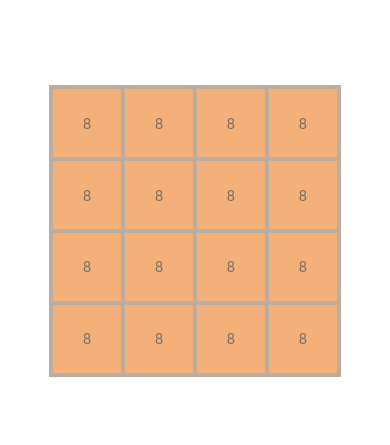
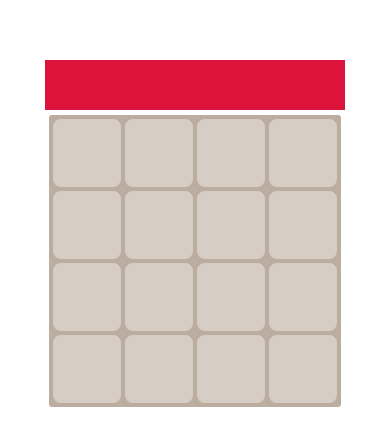
Before and after one commit to MoophHD/2048-2-players, a React Native app: screen / in a window 390 px wide. Shown: the part 191-636 px from the top of the page. Built offline with nearby package versions, Linux system fonts and the light colour scheme.

Commit message:
spawn, vertical jesture setup

```diff
--- a/src/components/Field/index.js
+++ b/src/components/Field/index.js
@@ -1,7 +1,8 @@
 import React, { Component } from "react";
 import { View,
          StyleSheet,
-         Text
+         Text,
+         TouchableOpacity
 } from 'react-native';
 import PropTypes from 'prop-types';
 import {
@@ -16,17 +17,23 @@ import GestureRecognizer, { swipeDirections } from '../GestureRecognizer';
 import { BOARD_SIDE } from "config/metrics";
 import * as Animatable from 'react-native-animatable';
 
-
+// metrics
 const CELLS = 4;
 const CELL_PADDING = 2.5;
 const BOARD_PADDING = 5 - CELL_PADDING;
 const CELL_SIDE = ( BOARD_SIDE - 2*BOARD_PADDING) / 4;
+
+// cell / board stuff
+const TIMING = {
+    spawn: 10000
+}
 
 const GESTURE_RESPONDER_CONFIG = {
   velocityThreshold: 0.3,
   directionalOffsetThreshold: 80
 };
 
+// let last
 class Field extends Component {
     constructor(state) {
         super(state);
@@ -35,7 +42,7 @@ class Field extends Component {
         let ids = Array.from(new Array(BOARD_SIZE),(val,index)=>index + 1);
         let byid = {};
 
-        ids.forEach((id) => { byid[id] = { value: 8 }; } );
+        ids.forEach((id) => { byid[id] = { value: 0 }; } );
 
         this.state = {
             ids,
@@ -44,25 +51,83 @@ class Field extends Component {
 
         this.handleSwipe = this.handleSwipe.bind(this);
     }
+
     handleSwipe(direction, state) {
         const {SWIPE_UP, SWIPE_DOWN, SWIPE_LEFT, SWIPE_RIGHT} = swipeDirections;
 
         switch (direction) {
           case SWIPE_UP:
-            this.setState({backgroundColor: 'red'});
+            this.swipeUp();
             break;
           case SWIPE_DOWN:
-            this.setState({backgroundColor: 'green'});
             break;
           case SWIPE_LEFT:
-            this.setState({backgroundColor: 'blue'});
             break;
           case SWIPE_RIGHT:
-            this.setState({backgroundColor: 'yellow'});
             break;
         }
     }
 
+    swipeUp() {
+        const { ids, byid } = this.state;
+
+        let columns = [];
+
+        for (let i = 1; i <= CELLS; i++) {
+            let col = [];
+            for (let j = 0; j < CELLS; j++) {
+                col.push(i + CELLS * j);
+            }
+            columns.push(col);
+        }
+
+        console.log(columns);
+    }
+
+    clear() {
+
+        let byid = {};
+        this.state.ids.forEach((id) => { byid[id] = { value: 0 }; } );
+        this.setState(() => ({
+            byid: byid
+        }))
+    }
+
+    start() {
+        // Promise.all([
+        //     this[`cell1`].zoomIn(TIMING.spawn),
+        //     this[`cell2`].zoomIn(TIMING.spawn)
+        // ])
+
+
+        this.spawn();
+        setTimeout(() => this.spawn(), 100);
+    }
+
+    spawn() {
+        const { ids, byid } = this.state;
+
+        let freeCells = ids.slice().filter((id) => ( byid[id].value == 0 ));
+        let id = freeCells[~~(Math.random()*freeCells.length)];
+        let value = Math.random() < 0.1 ? 4 : 2;
+        this.setState(() => ({
+            byid: {
+                ...this.state.byid,
+                [id]: {
+                    ...this.state.byid[id],
+                    value: value
+                }
+            }
+        }),
+            () => {
+                if (this[`cell${id}`]) {
+                    this[`cell${id}`].zoomIn(TIMING.spawn);
+                }
+            }
+        )
+
+
+    }
     render() {
         const { ids, byid } = this.state;
         const { colorSheme } = this.props;
@@ -73,7 +138,14 @@ class Field extends Component {
                     config={GESTURE_RESPONDER_CONFIG}
                     onSwipe={this.handleSwipe}
                     style={s.container}>
+
+                    <TouchableOpacity onPress={() => { flag ? this.start() : this.clear(); flag = !flag }}>
+                        <View style={{ backgroundColor: "crimson", height: 50, width: 300, margin: 5}} />
+                    </TouchableOpacity>
+
+
                     <View style={s.board}>
+
 
                         {ids.map((id) => {
                             let cell = byid[id];
@@ -85,20 +157,20 @@ class Field extends Component {
                             } else {
                                 cellCl = colors[8192];
                             }
-                            let textCl = value > 4 ? darkTextCl : lightTextCl;
+                            let textCl = value > 4 ? lightTextCl : darkTextCl;
                             return (
                                 value > 0 ?
                                     <Animatable.View
                                         key={id}
                                         style={[s.cell, { backgroundColor: cellCl }]}
-                                        ref={`cell${id}`}>
+                                        ref={el => { if (el) this[`cell${id}`] = el }}>
 
                                         <Text style={[s.cellValue, {color: textCl} ]}>
                                             {value}
                                         </Text>
                                     </Animatable.View>
                                     :
-                                    <View key={id} style={[s.cell, { backgroundColor: underBoxColor }]} />
+                                    <View key={`underCell${id}`} style={[s.cell, { backgroundColor: underBoxColor }]} />
                             )
                         })}
 
@@ -108,6 +180,9 @@ class Field extends Component {
     }
 }
 
+// {ids.map((id) => (<View key={`bgUnderCell${id}`} style={[s.cell, { backgroundColor: underBoxColor }]} />))}
+
+    let flag = true;
 const s = StyleSheet.create({
     container: {
         flex: 1,
@@ -122,7 +197,8 @@ const s = StyleSheet.create({
         padding: BOARD_PADDING,
         display: "flex",
         flexDirection: "row",
-        flexWrap: "wrap"
+        flexWrap: "wrap",
+        borderRadius: 3
     },
     cell: {
         height: CELL_SIDE,
@@ -131,7 +207,8 @@ const s = StyleSheet.create({
         borderColor: boardBgColor,
         display: "flex",
         justifyContent: "center",
-        alignItems: "center"
+        alignItems: "center",
+        borderRadius: 10
     },
     cellValue: {
         color: "#333"
```
